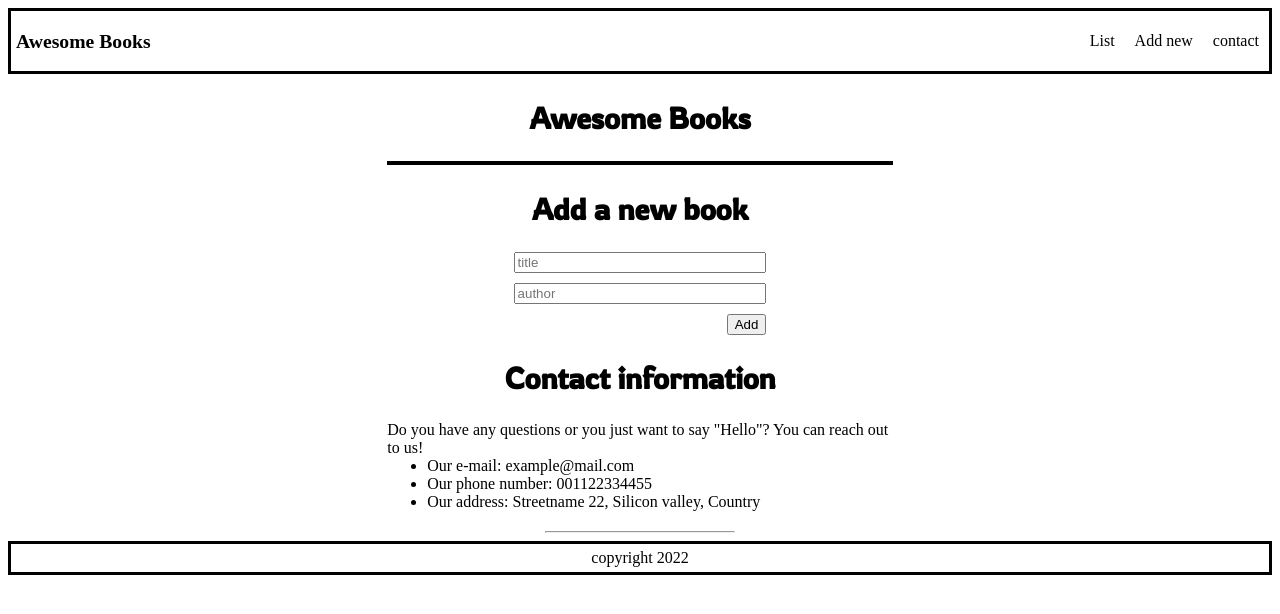
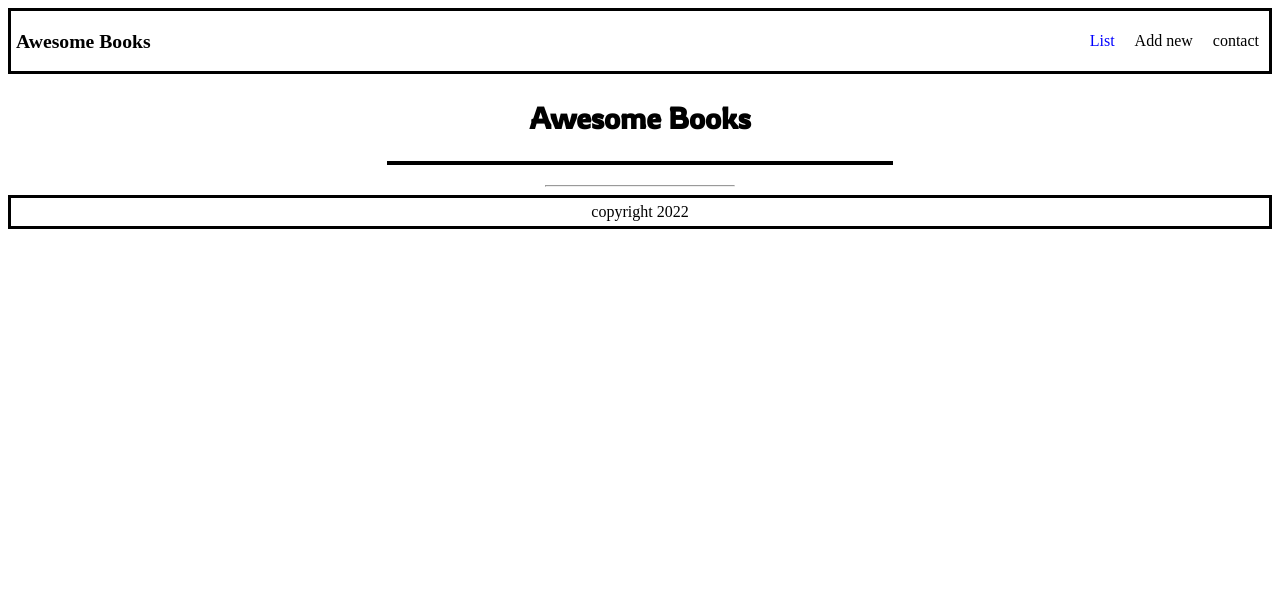
Before and after one commit to JuanLPalacios/Awesome-books, a website: page index.html in a window 1280 px wide. Both pictures are taken after a click on the link "List". Drawn offline with Linux system fonts and the light colour scheme.

Commit message:
Add navigation functionality of navbar elements

```diff
--- a/css/style.css
+++ b/css/style.css
@@ -93,3 +93,11 @@ hr {
   /* width: 30%; */
   align-self: flex-end;
 }
+
+section {
+  display: none;
+}
+
+section.active {
+  display: block;
+}
--- a/index.html
+++ b/index.html
@@ -7,7 +7,9 @@
     <title>Awesome Books</title>
     <meta name='viewport' content='width=device-width, initial-scale=1'>
     <link rel='stylesheet' type='text/css' media='screen' href='css/style.css'>
-    <link href="https://fonts.googleapis.com/css2?family=Anton&family=Inter&family=Lato:wght@100&family=Rowdies:wght@300&display=swap" rel="stylesheet">
+    <link
+        href="https://fonts.googleapis.com/css2?family=Anton&family=Inter&family=Lato:wght@100&family=Rowdies:wght@300&display=swap"
+        rel="stylesheet">
     <script src='js/main.js'></script>
 </head>
 
@@ -23,11 +25,11 @@
         </nav>
     </header>
     <main>
-        <section id="list">
+        <section id="list" class="active">
             <h1 class="heading">Awesome Books</h1>
-        <ul id="books-list">
+            <ul id="books-list">
 
-        </ul>
+            </ul>
         </section>
         <section id="add-new">
             <h2>Add a new book</h2>
--- a/js/main.js
+++ b/js/main.js
@@ -8,7 +8,6 @@ class Book {
 
 class BookList {
   constructor() {
-    console.log(localStorage.getItem('books'));
     this.books = [];
     this.htmlResult = '';
     this.loaded = false;
@@ -57,5 +56,33 @@ class BookList {
   }
 }
 
+class Navigator {
+  constructor() {
+    this.links = [];
+    this.activeSection = '#list';
+  }
+
+  navigate(x) {
+    const lastActiveSection = document.querySelector(this.activeSection);
+    lastActiveSection.classList.remove('active');
+    this.activeSection = x;
+    const section = document.querySelector(x);
+    section.classList.add('active');
+  }
+
+  initiate() {
+    window.addEventListener('popstate', () => {
+      this.links = Array.from(document.querySelectorAll('nav a '));
+      this.links.filter((el) => el.href !== window.location.href).forEach((el) => {
+        el.classList.remove('active');
+      });
+      this.links.filter((el) => el.href === window.location.href)[0].classList.add('active');
+      this.navigate(window.location.hash);
+    });
+  }
+}
+
+const nav1 = new Navigator();
+nav1.initiate();
 const list = new BookList();
 list.load();
```
